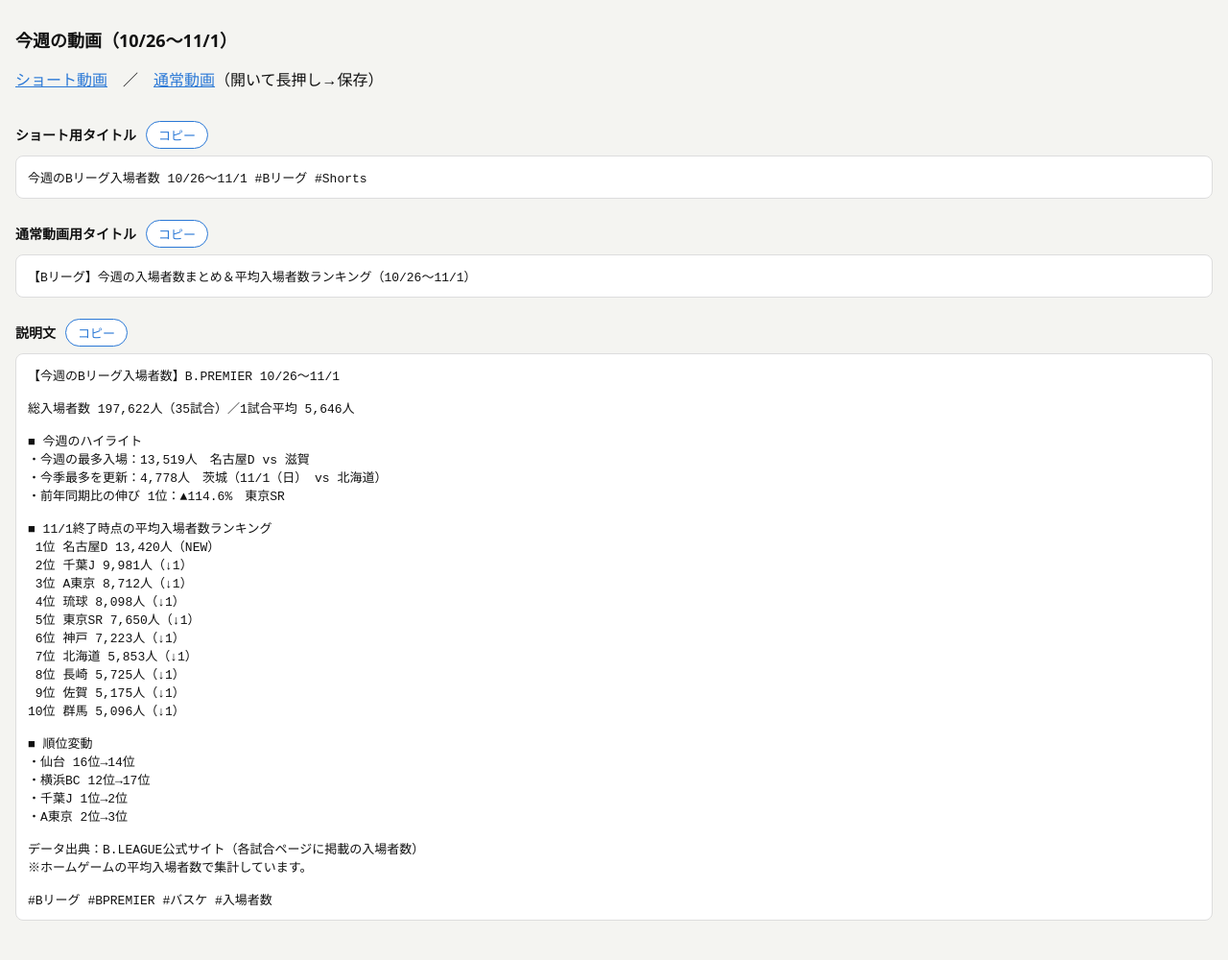
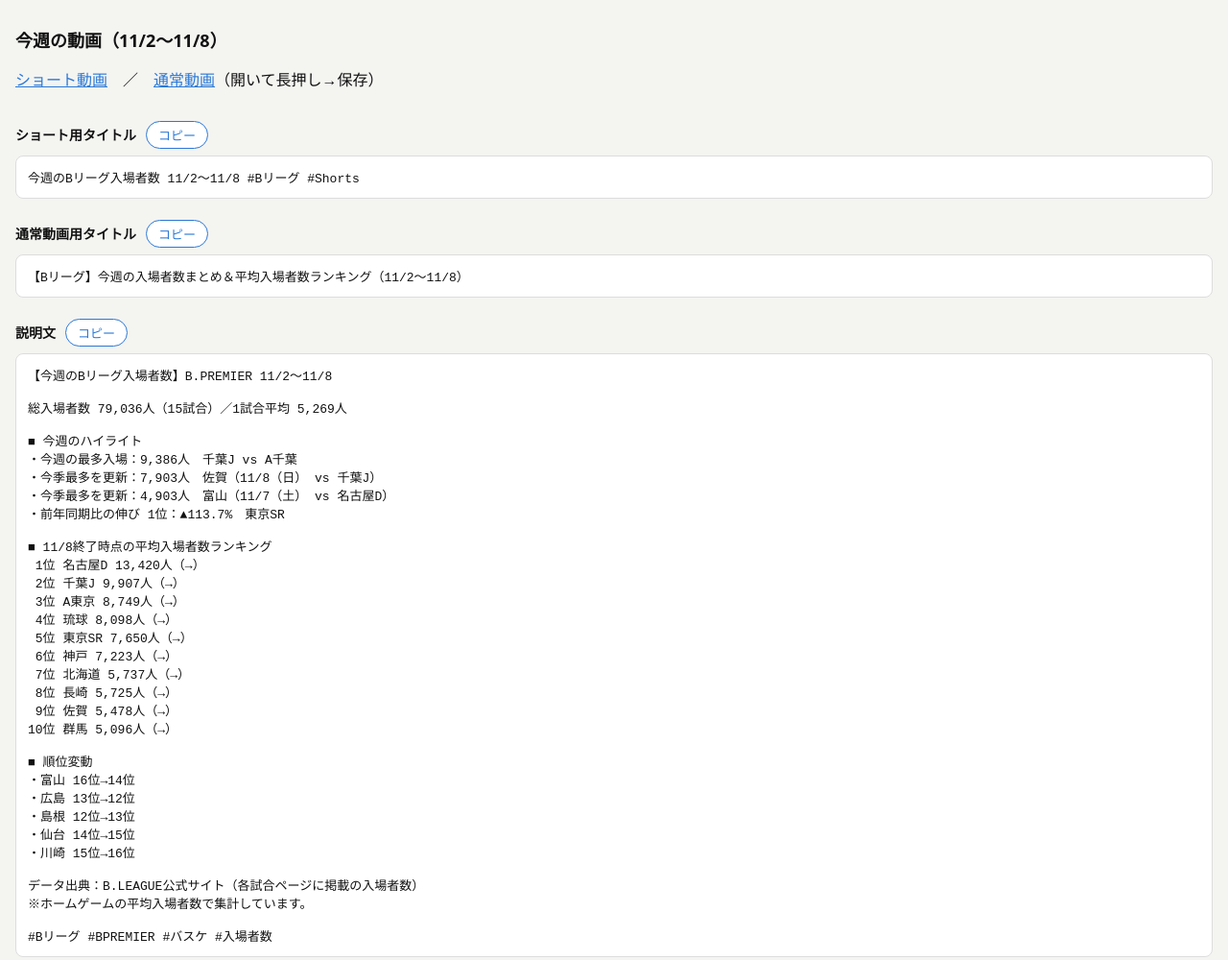
Before and after one commit to yamazaki-hi169/bleague, a plain HTML site: page video/latest_description.html in a window 1280 px wide. Shown: the whole page at 96% size. Drawn offline with Linux system fonts and the light colour scheme.

Commit message:
update 2026-11-13 07:24

```diff
--- a/video/latest_description.html
+++ b/video/latest_description.html
@@ -1,29 +1,31 @@
-<!DOCTYPE html><html lang="ja"><head><meta charset="utf-8"><meta name="viewport" content="width=device-width,initial-scale=1"><title>動画の説明文 10/26〜11/1</title><style>body{font-family:system-ui,sans-serif;margin:0;padding:16px;background:#f4f4f1;color:#111}h1{font-size:18px}h2{font-size:14px;margin:20px 0 6px;display:inline-block}pre{white-space:pre-wrap;background:#fff;border:1px solid #ddd;border-radius:8px;padding:12px;font-size:13px;margin:6px 0}button{margin-left:10px;padding:4px 12px;border-radius:999px;border:1px solid #2a78d6;background:#fff;color:#2a78d6;font-size:13px}a{color:#2a78d6}</style></head><body><h1>今週の動画（10/26〜11/1）</h1><p><a href="latest_shorts.mp4">ショート動画</a>　／　<a href="latest_regular.mp4">通常動画</a>（開いて長押し→保存）</p><h2>ショート用タイトル</h2><button onclick="cp(this)">コピー</button><pre>今週のBリーグ入場者数 10/26〜11/1 #Bリーグ #Shorts</pre><h2>通常動画用タイトル</h2><button onclick="cp(this)">コピー</button><pre>【Bリーグ】今週の入場者数まとめ＆平均入場者数ランキング（10/26〜11/1）</pre><h2>説明文</h2><button onclick="cp(this)">コピー</button><pre>【今週のBリーグ入場者数】B.PREMIER 10/26〜11/1
+<!DOCTYPE html><html lang="ja"><head><meta charset="utf-8"><meta name="viewport" content="width=device-width,initial-scale=1"><title>動画の説明文 11/2〜11/8</title><style>body{font-family:system-ui,sans-serif;margin:0;padding:16px;background:#f4f4f1;color:#111}h1{font-size:18px}h2{font-size:14px;margin:20px 0 6px;display:inline-block}pre{white-space:pre-wrap;background:#fff;border:1px solid #ddd;border-radius:8px;padding:12px;font-size:13px;margin:6px 0}button{margin-left:10px;padding:4px 12px;border-radius:999px;border:1px solid #2a78d6;background:#fff;color:#2a78d6;font-size:13px}a{color:#2a78d6}</style></head><body><h1>今週の動画（11/2〜11/8）</h1><p><a href="latest_shorts.mp4">ショート動画</a>　／　<a href="latest_regular.mp4">通常動画</a>（開いて長押し→保存）</p><h2>ショート用タイトル</h2><button onclick="cp(this)">コピー</button><pre>今週のBリーグ入場者数 11/2〜11/8 #Bリーグ #Shorts</pre><h2>通常動画用タイトル</h2><button onclick="cp(this)">コピー</button><pre>【Bリーグ】今週の入場者数まとめ＆平均入場者数ランキング（11/2〜11/8）</pre><h2>説明文</h2><button onclick="cp(this)">コピー</button><pre>【今週のBリーグ入場者数】B.PREMIER 11/2〜11/8
 
-総入場者数 197,622人（35試合）／1試合平均 5,646人
+総入場者数 79,036人（15試合）／1試合平均 5,269人
 
 ■ 今週のハイライト
-・今週の最多入場：13,519人　名古屋D vs 滋賀
-・今季最多を更新：4,778人　茨城（11/1（日） vs 北海道）
-・前年同期比の伸び 1位：▲114.6%　東京SR
+・今週の最多入場：9,386人　千葉J vs A千葉
+・今季最多を更新：7,903人　佐賀（11/8（日） vs 千葉J）
+・今季最多を更新：4,903人　富山（11/7（土） vs 名古屋D）
+・前年同期比の伸び 1位：▲113.7%　東京SR
 
-■ 11/1終了時点の平均入場者数ランキング
- 1位 名古屋D 13,420人（NEW）
- 2位 千葉J 9,981人（↓1）
- 3位 A東京 8,712人（↓1）
- 4位 琉球 8,098人（↓1）
- 5位 東京SR 7,650人（↓1）
- 6位 神戸 7,223人（↓1）
- 7位 北海道 5,853人（↓1）
- 8位 長崎 5,725人（↓1）
- 9位 佐賀 5,175人（↓1）
-10位 群馬 5,096人（↓1）
+■ 11/8終了時点の平均入場者数ランキング
+ 1位 名古屋D 13,420人（→）
+ 2位 千葉J 9,907人（→）
+ 3位 A東京 8,749人（→）
+ 4位 琉球 8,098人（→）
+ 5位 東京SR 7,650人（→）
+ 6位 神戸 7,223人（→）
+ 7位 北海道 5,737人（→）
+ 8位 長崎 5,725人（→）
+ 9位 佐賀 5,478人（→）
+10位 群馬 5,096人（→）
 
 ■ 順位変動
-・仙台 16位→14位
-・横浜BC 12位→17位
-・千葉J 1位→2位
-・A東京 2位→3位
+・富山 16位→14位
+・広島 13位→12位
+・島根 12位→13位
+・仙台 14位→15位
+・川崎 15位→16位
 
 データ出典：B.LEAGUE公式サイト（各試合ページに掲載の入場者数）
 ※ホームゲームの平均入場者数で集計しています。
```
